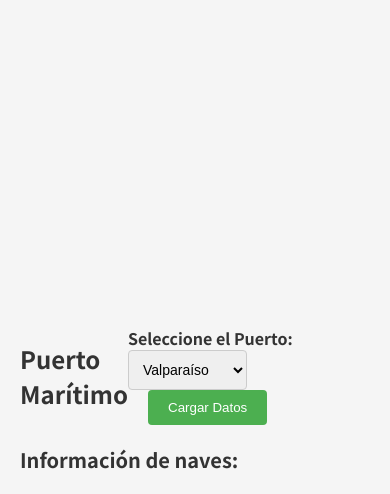
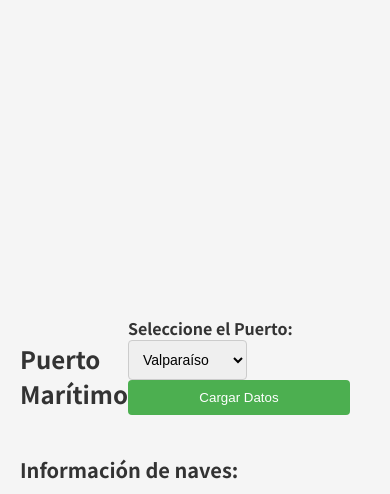
Before and after one commit to sebaqqq/pagina-cronograma-puerto, a Django app: template info/templates/info/index.html in a window 390 px wide. Shown: the top 494 px of the page. Run offline with Django 5.2, Linux system fonts and the light colour scheme; the template is opened without the code that fills it, so the values that code supplies are empty.

Commit message:
cambio en el css

```diff
--- a/static/css/index.css
+++ b/static/css/index.css
@@ -18,6 +18,7 @@
   width: 100%;
   max-width: 1200px;
   padding: 20px;
+  margin: 0 auto;
 }
 
 header {
@@ -124,3 +125,21 @@
   right: 10px;
   z-index: 1;
 }
+
+@media screen and (max-width: 768px) {
+  .card-container {
+    grid-template-columns: repeat(auto-fill, minmax(150px, 1fr));
+    padding: 0px 5px 5px 5px;
+  }
+
+  .select-container {
+    flex-direction: column;
+    align-items: flex-start;
+    margin-bottom: 20px;
+  }
+
+  button {
+    width: 100%;
+    margin-left: 0;
+  }
+}
```
